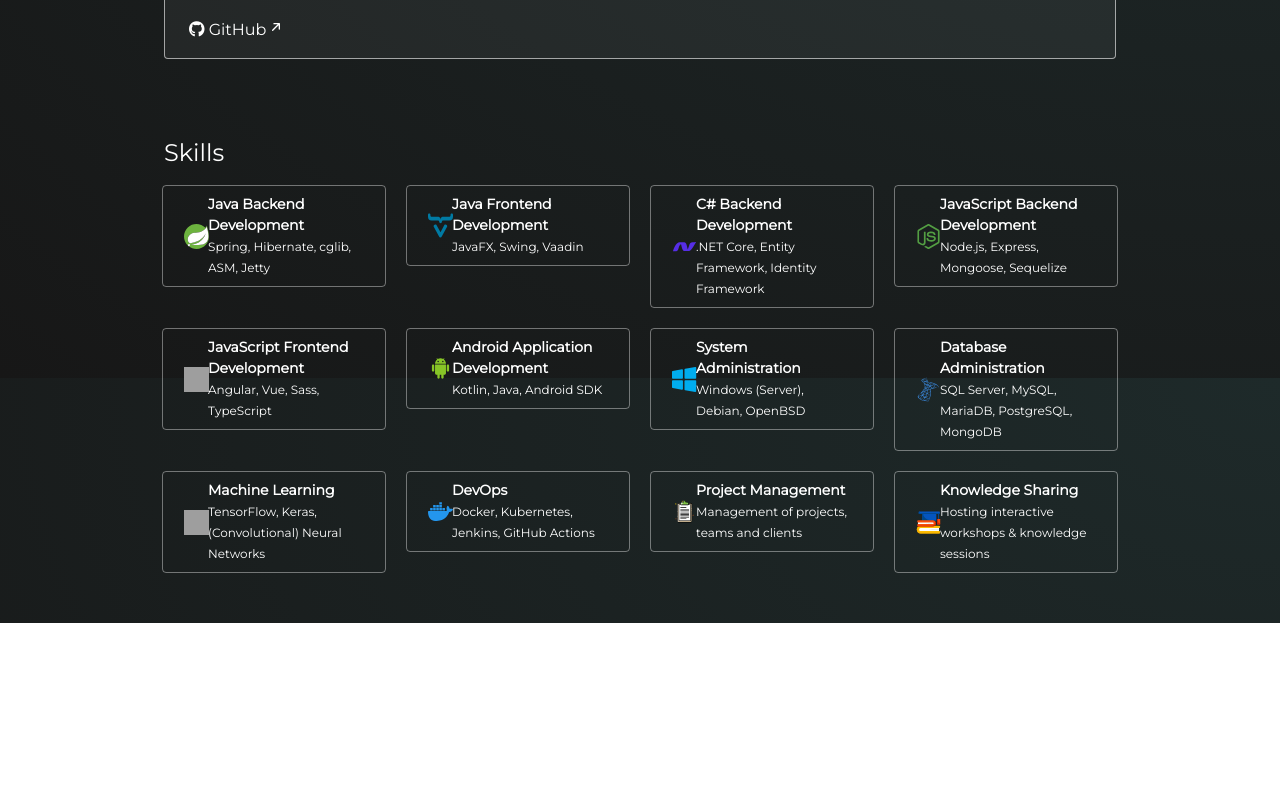
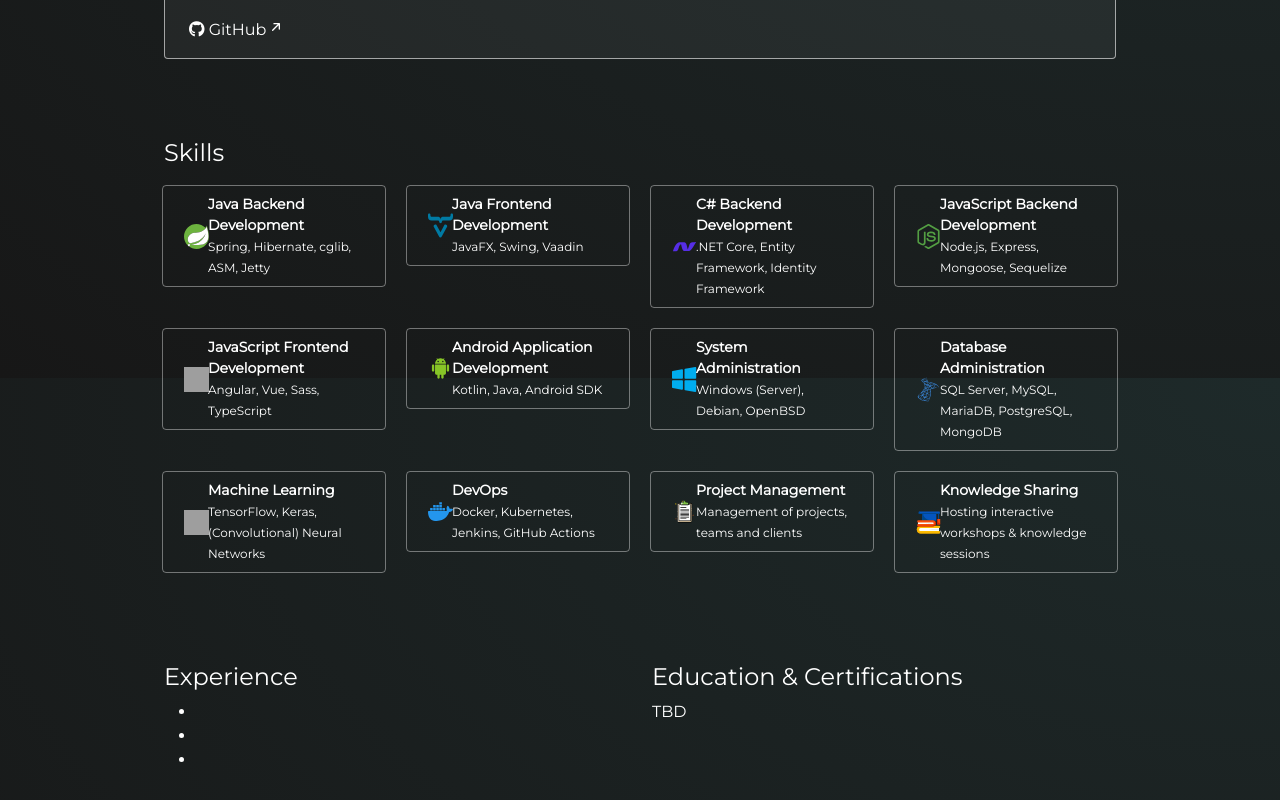
Before and after one commit to GuusLieben/Portfolio, an Angular app: page / in a window 1280 px wide. Shown: the part 1222-2022 px from the top of the page. Before the commit the page ends 1845 px from the top, so only its background shows below. Built offline with nearby package versions, Linux system fonts and the light colour scheme; grey boxes are pictures that could not be loaded; what detect-it would draw is missing.

Commit message:
Initial timeline setup

```diff
--- a/src/app/app.component.html
+++ b/src/app/app.component.html
@@ -58,4 +58,17 @@
       </div>
     </div>
   </div>
+
+  <div class="section">
+    <div class="row">
+      <div class="col-6">
+        <h4>Experience</h4>
+        <app-timeline [entries]="experience"></app-timeline>
+      </div>
+      <div class="col-6">
+        <h4>Education & Certifications</h4>
+        TBD
+      </div>
+    </div>
+  </div>
 </div>
--- a/src/app/app.component.ts
+++ b/src/app/app.component.ts
@@ -1,6 +1,8 @@
 import {Component, ElementRef, ViewChild} from '@angular/core';
 import {Skill, skills} from "./skills";
 import {FocusElement} from "./focus-element/focus-element.component";
+import {experience} from "./experience";
+import {TimelineEntry} from "./timeline/timeline.component";
 
 @Component({
   selector: 'app-root',
@@ -13,6 +15,7 @@
   shakeSpan?: ElementRef;
 
   skills: Skill[] = skills;
+  experience: TimelineEntry[] = experience;
 
   highlightAspects: [FocusElement, FocusElement, FocusElement, FocusElement] = [
     {
--- a/src/app/app.module.ts
+++ b/src/app/app.module.ts
@@ -5,12 +5,14 @@
 import { NgbModule } from '@ng-bootstrap/ng-bootstrap';
 import { FocusElementComponent } from './focus-element/focus-element.component';
 import { CursorComponent } from './cursor/cursor.component';
+import { TimelineComponent } from './timeline/timeline.component';
 
 @NgModule({
   declarations: [
     AppComponent,
     FocusElementComponent,
-    CursorComponent
+    CursorComponent,
+    TimelineComponent
   ],
   imports: [
     BrowserModule,
--- /dev/null
+++ b/src/app/experience.ts
@@ -0,0 +1,51 @@
+import {TimelineEntry} from "./timeline/timeline.component";
+
+export const experience: TimelineEntry[] = [
+  {
+    name: "Freelance",
+    logo: "assets/images/experience/freelance.png",
+    location: "Freelance",
+    activities: [
+      {
+        title: "CEO",
+        period: {
+          start: "Today",
+          end: "Yesterday"
+        },
+        description: "Freelance",
+        keywords: ["freelance", "blockchain"]
+      }
+    ]
+  },
+  {
+    name: "Freelance",
+    logo: "assets/images/experience/freelance.png",
+    location: "Freelance",
+    activities: [
+      {
+        title: "CEO",
+        period: {
+          start: "Today",
+          end: "Yesterday"
+        },
+        description: "Freelance",
+        keywords: ["freelance", "blockchain"]
+      }
+    ]
+  },
+  {
+    name: "Freelance",
+    logo: "assets/images/experience/freelance.png",
+    location: "Freelance",
+    activities: [
+      {
+        title: "CEO",
+        period: {
+          start: "Today"
+        },
+        description: "Freelance",
+        keywords: ["freelance", "blockchain"]
+      }
+    ]
+  }
+]
--- /dev/null
+++ b/src/app/timeline/timeline.component.html
@@ -0,0 +1,4 @@
+<ul class="timeline">
+  <li class="timeline-event" *ngFor="let entry of entries">
+  </li>
+</ul>
--- /dev/null
+++ b/src/app/timeline/timeline.component.scss
@@ -0,0 +1,4 @@
+.timeline {
+.timeline-event {
+}
+}
--- /dev/null
+++ b/src/app/timeline/timeline.component.ts
@@ -0,0 +1,27 @@
+import {Component, Input} from '@angular/core';
+
+@Component({
+  selector: 'app-timeline',
+  templateUrl: './timeline.component.html',
+  styleUrls: ['./timeline.component.scss']
+})
+export class TimelineComponent {
+
+  @Input()
+  entries: TimelineEntry[] = [];
+
+}
+
+export type TimelineEntry = {
+  name: string;
+  logo: string;
+  location: string;
+  activities: TimelineActivity[];
+}
+
+export type TimelineActivity = {
+  title: string;
+  period: { start: string; end?: string; }
+  description: string;
+  keywords: string[];
+}
```
Also changed, not shown: 1 other file (tests, documents, lock files or other folders).
